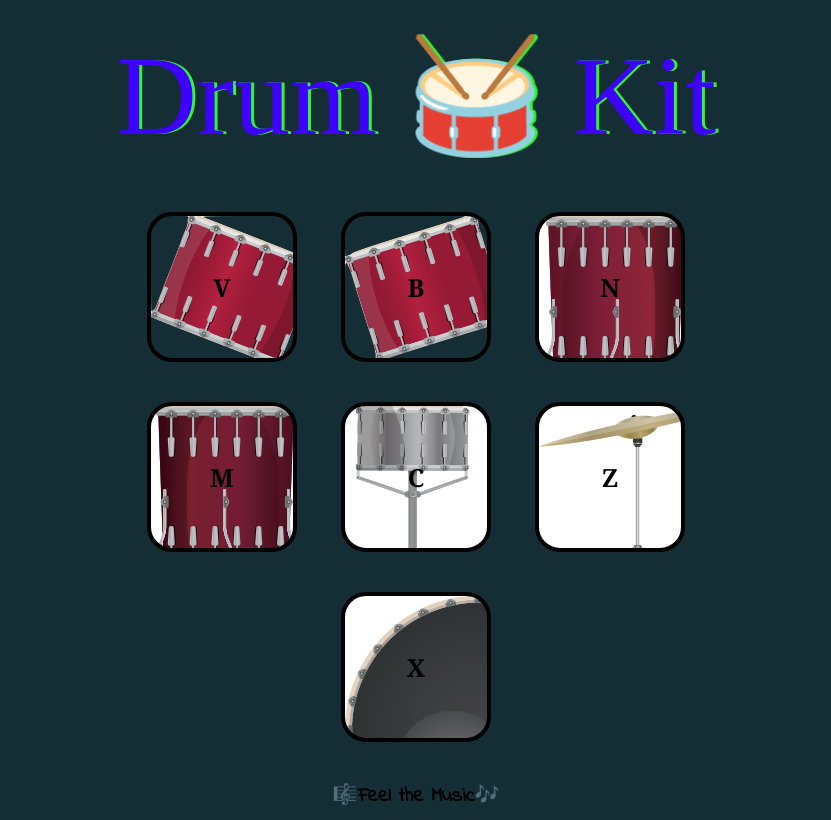
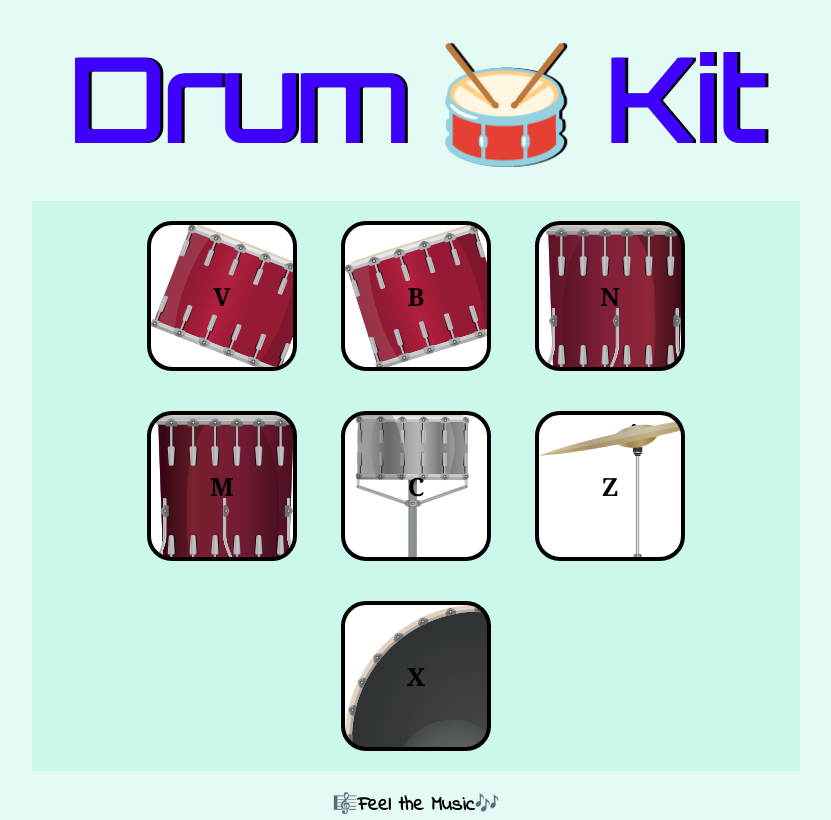
Before and after one commit to Ram-Amajala/DrumKit, a plain HTML site: page index.html in a window 1280 px wide. Shown: the whole page, without its empty margins (224-1055 px from the left). Drawn offline with Linux system fonts and the light colour scheme; a web font is replaced by a local one.

Commit message:
Update styles.css

```diff
--- a/styles.css
+++ b/styles.css
@@ -1,5 +1,5 @@
 body {
-  background-color: #152D35;
+  background-color: #3db2;/*#152d35*/
   margin: 0;
   align-items: center;
   justify-content: center;
@@ -9,9 +9,8 @@ h1 {
   color: #3E00FF;
   width: 80%;
   font-size: 7rem;
-  font-family: serif;
-  text-shadow: 3px 0 #2BF931;
-  font-weight: 500;
+  text-shadow: 3px 0 #000000;
+  font-family: 'Orbitron', cursive;
   margin: 30px auto;
 }
 
@@ -66,10 +65,12 @@ footer {
 
 .v {
   background: url("images/tom1.png");
+    background-color: #ffffff ;
 }
 
 .b {
   background: url("images/tom2.png");
+    background-color: #ffffff ;
 }
 
 .n {
```
